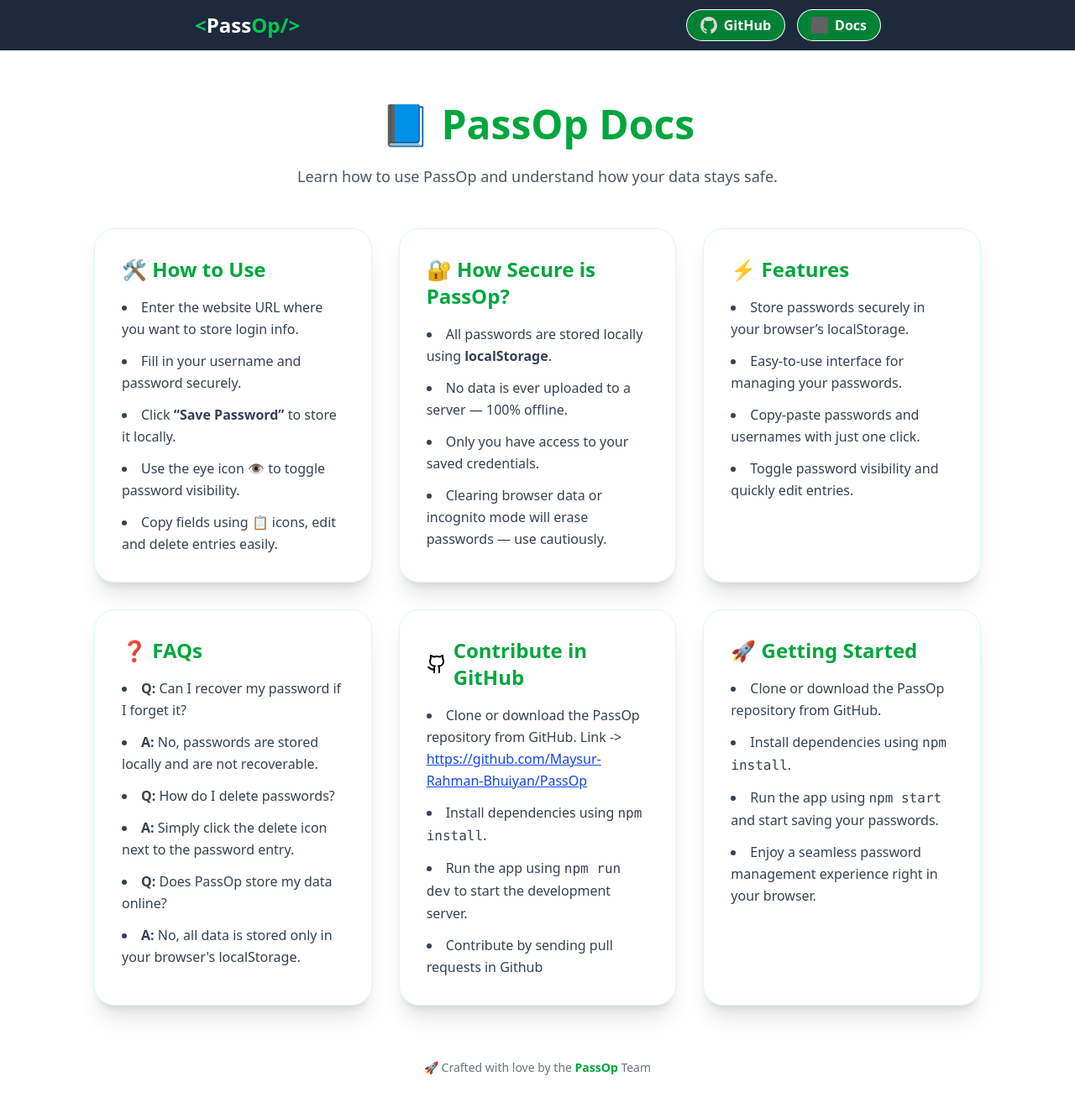
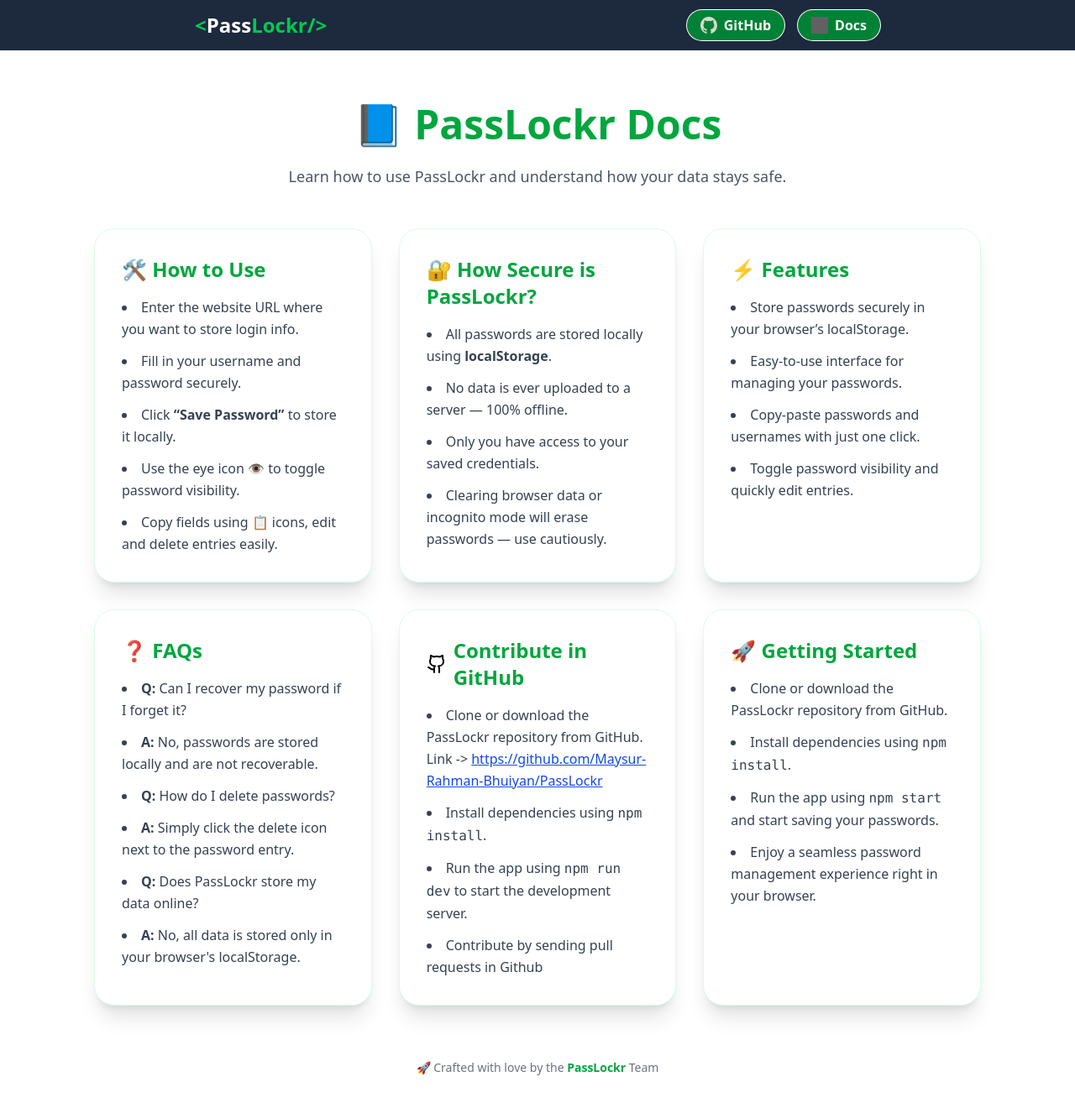
Before and after one commit to Maysur-Rahman-Bhuiyan/PassLockr, a React (Vite) app: page /docs in a window 1280 px wide. Shown: the top 1320 px of the page at 84% size. Built offline with nearby package versions, Linux system fonts and the light colour scheme; grey boxes are pictures that could not be loaded.

Commit message:
Named PassOp to PassLockr

```diff
--- a/index.html
+++ b/index.html
@@ -4,7 +4,7 @@
     <meta charset="UTF-8" />
     <link rel="icon" type="image/png" href="/favicon.png" />
     <meta name="viewport" content="width=device-width, initial-scale=1.0" />
-    <title>&lt;PassOp/&gt; - Secure your passwords</title>
+    <title>&lt;PassLockr/&gt; - Secure your passwords</title>
     <style>
       *{
         scrollbar-width: none;
--- a/src/components/Footer.jsx
+++ b/src/components/Footer.jsx
@@ -6,7 +6,7 @@
       <div>
       <div className="logo font-bold text-2xl">
           <span className="text-green-500">&lt;</span>
-          <span>Pass</span><span className="text-green-500">Op/</span>
+          <span>Pass</span><span className="text-green-500">Lockr/</span>
           <span className="text-green-500">&gt;</span>
         </div>
       </div>
--- a/src/components/Manager.jsx
+++ b/src/components/Manager.jsx
@@ -93,7 +93,7 @@
         <h1 className="text-3xl font-bold text-center">
           <span className="text-green-500">&lt;</span>
           <span>Pass</span>
-          <span className="text-green-500">Op/</span>
+          <span className="text-green-500">Lockr/</span>
           <span className="text-green-500">&gt;</span>
         </h1>
         <p className="text-green-700 text-lg text-center">
--- a/src/components/Navbar.jsx
+++ b/src/components/Navbar.jsx
@@ -13,7 +13,7 @@
           <div className="logo font-bold text-2xl">
             <span className="text-green-500">&lt;</span>
             <span>Pass</span>
-            <span className="text-green-500">Op/</span>
+            <span className="text-green-500">Lockr/</span>
             <span className="text-green-500">&gt;</span>
           </div>
         </a>
--- a/src/pages/docs.jsx
+++ b/src/pages/docs.jsx
@@ -3,7 +3,7 @@
 import { Github } from "lucide-react";
 
 const Docs = () => {
-  document.title = "<PassOp/> | Docs"
+  document.title = "<PassLockr/> | Docs"
 
   const fadeUp = {
     hidden: { opacity: 0, y: 30 },
@@ -31,14 +31,14 @@
         variants={fadeUp}
         custom={0}
       >
-        📘 PassOp Docs
+        📘 PassLockr Docs
       </motion.h1>
       <motion.p
         className="text-center text-gray-600 text-lg mb-12"
         variants={fadeUp}
         custom={0.5}
       >
-        Learn how to use PassOp and understand how your data stays safe.
+        Learn how to use PassLockr and understand how your data stays safe.
       </motion.p>
 
       {/* Cards Grid */}
@@ -69,7 +69,7 @@
           custom={1.5}
         >
           <h2 className="text-2xl font-semibold text-green-600 mb-4">
-            🔐 How Secure is PassOp?
+            🔐 How Secure is PassLockr?
           </h2>
           <ul className="list-disc list-inside space-y-3 text-gray-700 text-base leading-relaxed">
             <li>All passwords are stored locally using <strong>localStorage</strong>.</li>
@@ -113,7 +113,7 @@
             <li><strong>A:</strong> No, passwords are stored locally and are not recoverable.</li>
             <li><strong>Q:</strong> How do I delete passwords?</li>
             <li><strong>A:</strong> Simply click the delete icon next to the password entry.</li>
-            <li><strong>Q:</strong> Does PassOp store my data online?</li>
+            <li><strong>Q:</strong> Does PassLockr store my data online?</li>
             <li><strong>A:</strong> No, all data is stored only in your browser's localStorage.</li>
           </ul>
         </motion.div>
@@ -128,7 +128,7 @@
            <span className="text-black"><Github/></span> Contribute in GitHub
           </h2>
           <ul className="list-disc list-inside space-y-3 text-gray-700 text-base leading-relaxed">
-            <li>Clone or download the PassOp repository from GitHub. Link -&gt; <a target="_blank" className="text-blue-700 underline" href="https://github.com/Maysur-Rahman-Bhuiyan/PassOp">https://github.com/Maysur-Rahman-Bhuiyan/PassOp</a></li>
+            <li>Clone or download the PassLockr repository from GitHub. Link -&gt; <a target="_blank" className="text-blue-700 underline" href="https://github.com/Maysur-Rahman-Bhuiyan/PassLockr">https://github.com/Maysur-Rahman-Bhuiyan/PassLockr</a></li>
             <li>Install dependencies using <code>npm install</code>.</li>
             <li>Run the app using <code>npm run dev</code> to start the development server.</li>
             <li>Contribute by sending pull requests in Github</li>
@@ -145,7 +145,7 @@
             🚀 Getting Started
           </h2>
           <ul className="list-disc list-inside space-y-3 text-gray-700 text-base leading-relaxed">
-            <li>Clone or download the PassOp repository from GitHub.</li>
+            <li>Clone or download the PassLockr repository from GitHub.</li>
             <li>Install dependencies using <code>npm install</code>.</li>
             <li>Run the app using <code>npm start</code> and start saving your passwords.</li>
             <li>Enjoy a seamless password management experience right in your browser.</li>
@@ -159,7 +159,7 @@
         variants={fadeUp}
         custom={4}
       >
-        🚀 Crafted with love by the <span className="text-green-600 font-semibold">PassOp</span> Team
+        🚀 Crafted with love by the <span className="text-green-600 font-semibold">PassLockr</span> Team
       </motion.div>
     </motion.div>
   );
```
